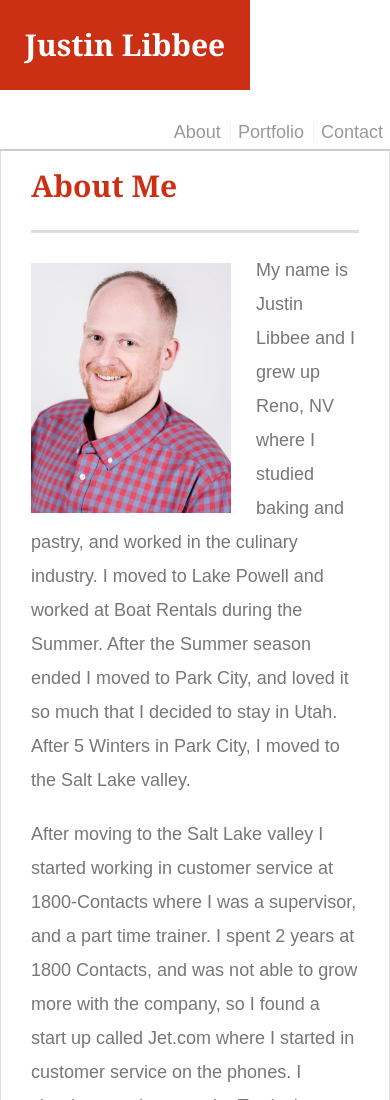
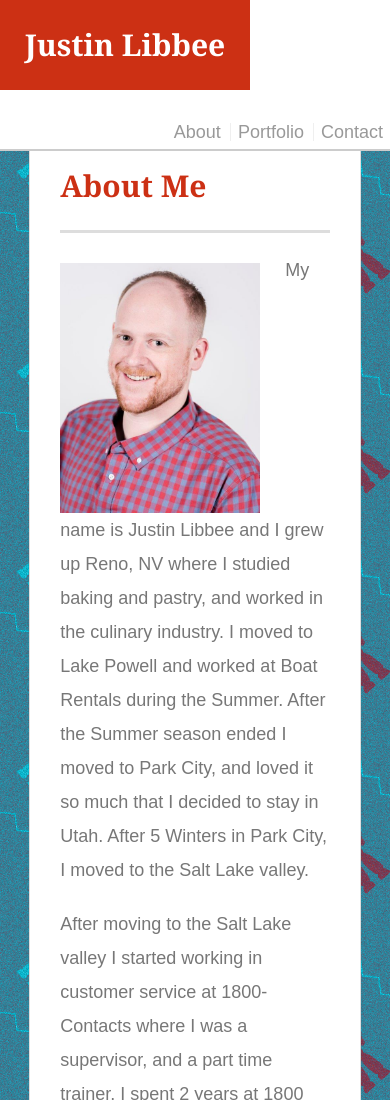
Before and after one commit to jdlibbee/responsive-portfolio, a plain HTML site: page index.html in a window 390 px wide. Shown: the top 1100 px of the page. Drawn offline with Linux system fonts and the light colour scheme.

Commit message:
added media queries

```diff
--- a/assets/css/style.css
+++ b/assets/css/style.css
@@ -175,3 +175,27 @@ input[type="submit"] {
     padding: 10px 30px;
     cursor: pointer;
 }
+@media screen and (max-width:980px) {
+    .container {
+        width: 100%;
+    }
+    #main-container {
+        width: 95%;
+    }
+}
+@media screen and (max-width:768px) {
+    .container {
+        width: 100%;
+    }
+    #main-container {
+        width: 85%;
+    }
+}
+@media screen and (max-width:640px) {
+    .container {
+        width: 100%;
+    }
+    #main-container {
+        width: 85%;
+    }
+}
```
